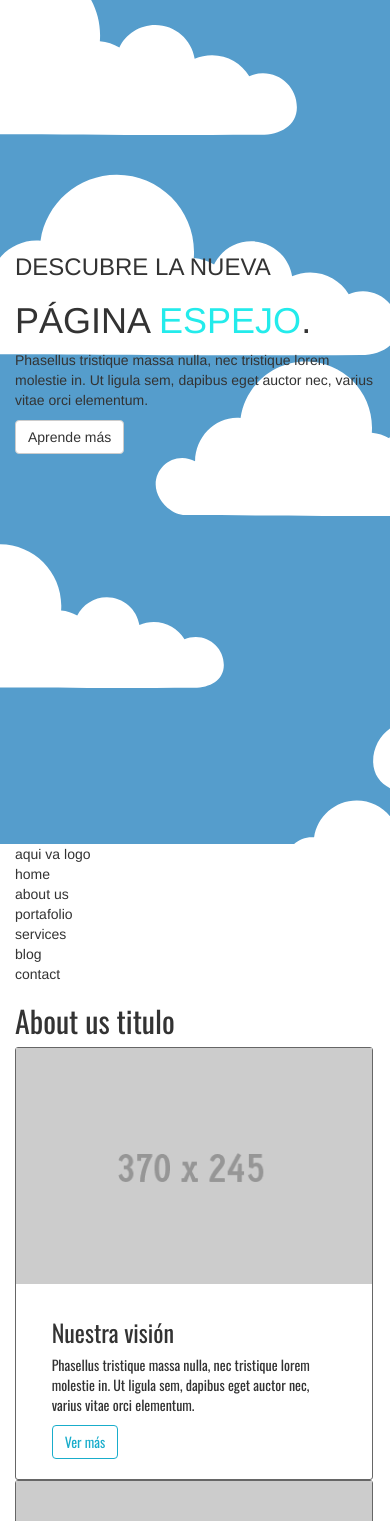
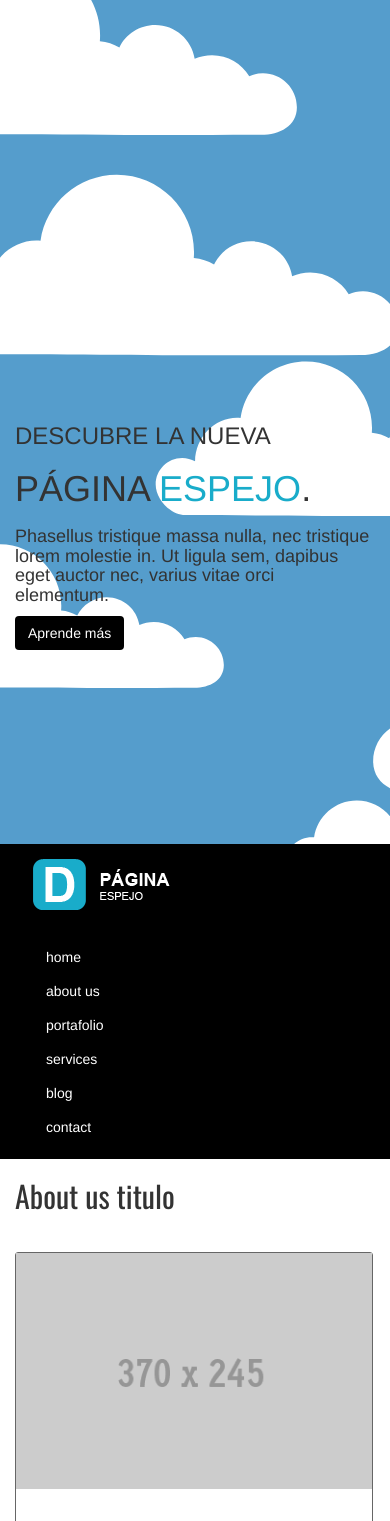
Before and after one commit to danieljdgg/ProyectoWeb, a plain HTML site: page index.html in a window 390 px wide. Shown: the top 1521 px of the page. Drawn offline with nearby package versions, Linux system fonts and the light colour scheme.

Commit message:
sabado en hilton

```diff
--- a/css/style.css
+++ b/css/style.css
@@ -39,6 +39,8 @@
 
 .espaciado-lados {
     width: 99.5%;
+    margin-bottom: 60px;
+    margin-top: 30px;
 }
 
 .bloque-estadisticas {
@@ -50,24 +52,72 @@
 }
 
 .btn-nuevo {
-    border: 1px solid #19ADCB;
+    border: 1px solid #19ACCA;
     margin-bottom: 20px;
-    color: #19ADCB;
+    color: #19ACCA;
     transition-property: background-color;
     transition-duration: 0.5s;
 }
 
 .btn-nuevo:hover {
-    background-color: #19ADCB;
+    background-color: #19ACCA;
     color: white;
     transition-property: background-color;
     transition-duration: 0.5s;
 }
 
 .mitadpabajo {
-    margin-top: 30vh;
+    margin-top: 50vh;
+    padding-right: 5%;
 }
 
 color-espejo{
-    color: #23ebeb;
+    color: #19ACCA;
 }
+
+.pocoabajo{
+    margin-top:5%;
+}
+
+.btn-homemas {
+    color: white;
+    background-color: #000000;
+
+}
+.btn-homemas:hover {
+    margin-bottom: 20px;
+    color: white;
+    background-color: #666666;
+    transition-property: background-color;
+    transition-duration: 0.5s;
+}
+.fondo-negro {
+    background-color: black;
+}
+
+.margen-menu-sup-inf{
+    padding-top: 15px;
+    padding-bottom: 15px;
+}
+
+.centrar-altura{
+    vertical-align: middle;
+}
+.centrar-menu{
+    padding-left: 5%;
+    padding-right: 5%;
+}
+
+.tamano-celular{
+    width: 100%;
+}
+
+.btn-menu{
+    color: white;
+}
+
+.btn-menu:hover {
+    color:#19ACCA;
+    transition-property: color;
+    transition-duration: 0.5s;
+}
--- a/index.html
+++ b/index.html
@@ -24,25 +24,39 @@
         <div class="row">
             <div class="col-md-6"></div>
             <div class="col-md-6 mitadpabajo">
-                <p><h3>DESCUBRE LA NUEVA</h3></p>
-                <p><h1>PÁGINA <color-espejo>ESPEJO</color-espejo>.</h1></p>
-                <p>Phasellus tristique massa nulla, nec tristique lorem molestie in. Ut ligula sem, dapibus eget auctor nec, varius vitae orci elementum.</p>
-                <a class="btn btn-default">Aprende más</a>
+                <h3>DESCUBRE LA NUEVA</h3>
+                <h1>PÁGINA <color-espejo>ESPEJO</color-espejo>.</h1>
+                <p><h4 class="pocoabajo">Phasellus tristique massa nulla, nec tristique lorem molestie in. Ut ligula sem, dapibus eget auctor nec, varius vitae orci elementum.</h4></p>
+                <a class="btn btn-homemas">Aprende más</a>
                 </div>
         </div>
     </div>
 
-    <div class="container">
-        <div class="row">
-            <div class="col-md-4">aqui va logo</div>
-            <div class="col-md-8">
+    <div class="container-fluid fondo-negro">
+           <div class="row centrar-menu">
+            <div class="col-md-4">
+                <img src="Img/Dummys/logo.png" class="margen-menu-sup-inf"/>
+            </div>
+            <div class="col-md-8 margen-menu-sup-inf">
                 <div class="row">
-                    <div class="col-md-2">home</div>
-                    <div class="col-md-2">about us</div>
-                    <div class="col-md-2">portafolio</div>
-                    <div class="col-md-2">services</div>
-                    <div class="col-md-2">blog</div>
-                    <div class="col-md-2">contact</div>
+                        <div class="col-md-2">
+                            <a class="btn btn-menu">home</a>
+                        </div>
+                        <div class="col-md-2">
+                            <a class="btn btn-menu">about us</a>
+                        </div>
+                        <div class="col-md-2">
+                            <a class="btn btn-menu">portafolio</a>
+                        </div>
+                        <div class="col-md-2">
+                            <a class="btn btn-menu">services</a>
+                        </div>
+                        <div class="col-md-2">
+                            <a class="btn btn-menu">blog</a>
+                        </div>
+                        <div class="col-md-2">
+                            <a class="btn btn-menu">contact</a>
+                        </div>
                 </div>
             </div>
         </div>
@@ -92,8 +106,27 @@
                 </div>
             </div>
         <div class="row">
-            <div class="col-md-6"> imagen telefono</div>
-            <div class="col-md-6"> texto cuadro telefono</div>
+            <div class="col-md-6">
+                <img src="Img/Dummys/celular.png" class="tamano-celular" />
+            </div>
+            <div class="col-md-6">
+            <strong><h2>Praesent nulla nibh aenean tristique id rutrum elementum sed eu justo ante. </h2></strong>
+            <h4>Phasellus ultrices justo sed ante porttitor, vel posuere dolor vehicula. Nunc non elit sed dui dictum sollicitudin. Aliquam tincidunt eu nibh a volutpat
+            </h4>
+            <br>
+            <div class="row">
+                <div class="col-md-6">
+                    <h3>Photography.</h3>
+                    <br>
+                    <p>orem ipsum dolor sit amet, onsectetur adipiscing elit. Pellentesque rhoncus luctus malesuada. Proin suscipit tincidunt porta integer lectus neque.</p>
+                </div>
+                <div class="col-md-6">
+                    <h3>Animation.</h3>
+                    <br>
+                    <p>Integer rhoncus molestie mattis. Pellentesque et malesuada metus, id iaculis leo. Morbi vitae dui hendrerit, mollis lacus sed, ornare felis aenean blandit elementum.</p>
+                </div>
+            </div>
+            </div>
         </div>
         </div>
       <div class="container-fluid fondo-estadisticas">
```
Also changed, not shown: Img/Dummys/celular.png (added), Img/Dummys/logo.png (added), 3 other files.
